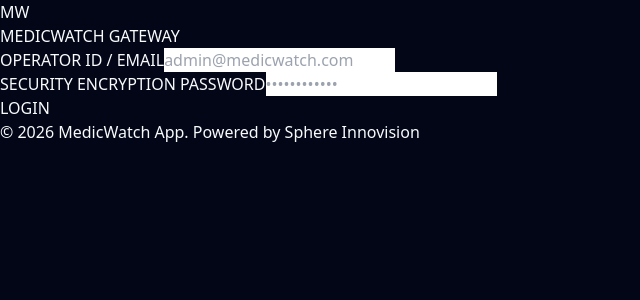
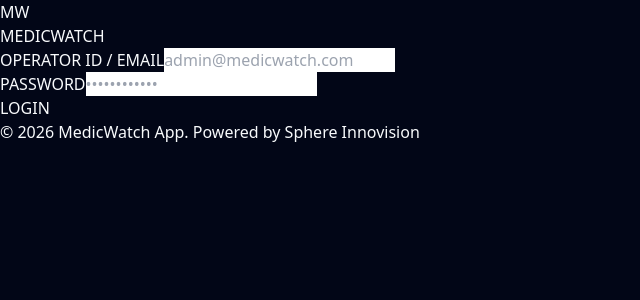
Before and after one commit to mojuba11/medicwatch-dispatch-web, a React (Vite) app: page / in a window 1280 px wide. Shown: the top 300 px of the page, without its empty margins (0-640 px from the left). Built offline with nearby package versions, Linux system fonts and the light colour scheme.

Commit message:
Simplify labels in LoginGateway component

```diff
--- a/src/components/LoginGateway.jsx
+++ b/src/components/LoginGateway.jsx
@@ -38,7 +38,7 @@
           </div>
           <div>
             <h1 className="text-md font-black tracking-widest text-white uppercase">
-              MEDICWATCH GATEWAY
+              MEDICWATCH
             </h1>
           </div>
         </div>
@@ -66,7 +66,7 @@
 
           <div>
             <label className="text-[10px] font-bold text-slate-400 uppercase tracking-wider block mb-1.5">
-              SECURITY ENCRYPTION PASSWORD
+              PASSWORD
             </label>
             <input
               type="password"
```
